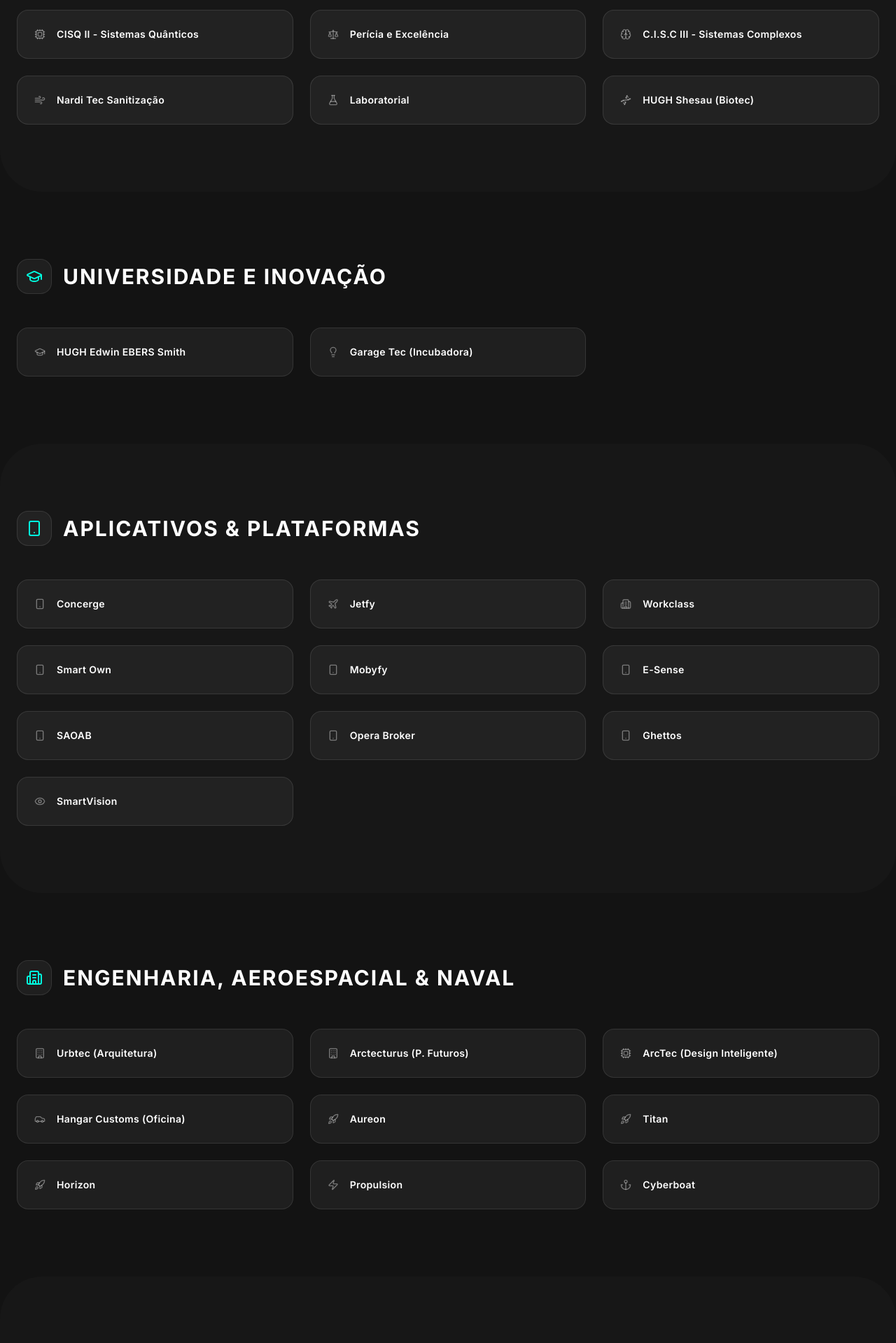
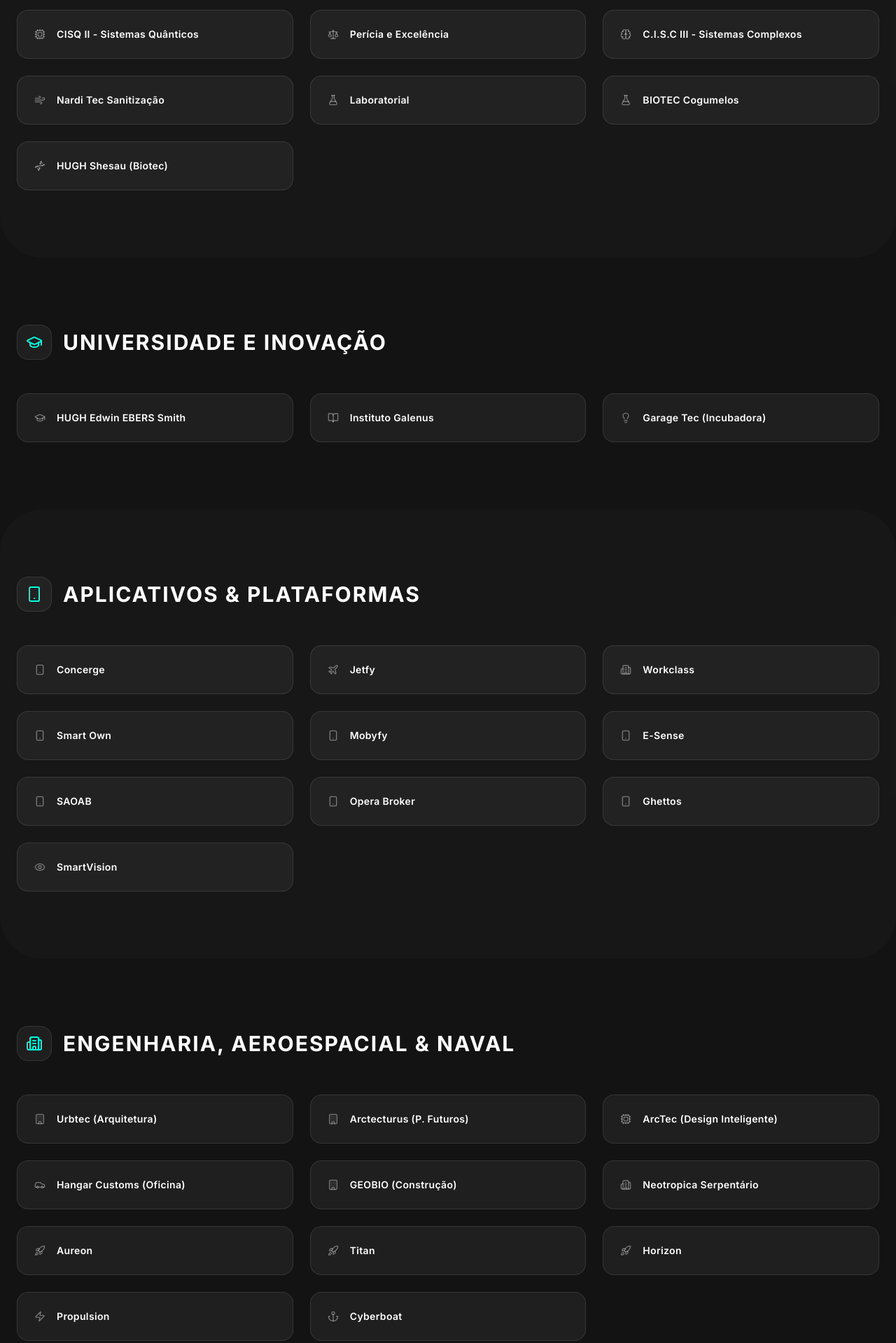
Before and after one commit to dca-tec/dca-tec, a React (Vite) app: page / in a window 1280 px wide. Shown: the part 2420-4339 px from the top of the page at 70% size. Built offline with nearby package versions, Linux system fonts and the light colour scheme; no server answers; the database is empty.

Commit message:
feat: Add new projects to home page and data
Introduces two new projects: "BIOTEC Cogumelos" and "Instituto Galenus".
These projects are added to the respective sections on the home page and their data is configured in `projectsData.ts`.

```diff
--- a/src/data/projectsData.ts
+++ b/src/data/projectsData.ts
@@ -472,5 +472,50 @@ export const projectsData: Record<string, ProjectInfo> = {
     longDescription: "A LUX FROST HEMET é uma solução de refrigeração monumental. Móveis que funcionam como câmaras frias, grandes armários ou containers construídos inteiramente em cobre para precisão térmica e estética brutalista.",
     icon: Building2,
     features: ["Precisão Térmica", "Estrutura de Cobre", "Refrigeração Industrial"]
+  },
+  "geobio": {
+    slug: "geobio",
+    name: "GEOBIO",
+    category: "Engenharia",
+    description: "Geopolimerização Ancestral Pozolânica.",
+    longDescription: "Pesquisa e aplicação de técnicas ancestrais de geopolimerização para construção civil de ultra-resistência e baixo impacto ambiental, utilizando materiais pozolânicos de alta reatividade.",
+    icon: Building,
+    features: ["Construção Ancestral", "Materiais Sustentáveis", "Alta Durabilidade"]
+  },
+  "biotec-cogumelos": {
+    slug: "biotec-cogumelos",
+    name: "BIOTEC Cogumelos",
+    category: "Consultoria Especializada",
+    description: "Produção e Laboratório de Cogumelos Medicinais.",
+    longDescription: "Laboratório de biotecnologia focado no cultivo controlado e extração de compostos bioativos de cogumelos medicinais para fins terapêuticos e nutricionais.",
+    icon: FlaskConical,
+    features: ["Cultivo Controlado", "Extração Bioativa", "Pesquisa Micológica"]
+  },
+  "instituto-galenus": {
+    slug: "instituto-galenus",
+    name: "Instituto Galenus",
+    category: "Universidade e Inovação",
+    description: "Medicina Natural, Biblioteca e Cursos.",
+    longDescription: "Um centro dedicado ao ensino da medicina natural baseada em evidências, com uma vasta biblioteca técnica e cursos de especialização para profissionais de saúde.",
+    icon: GraduationCap,
+    features: ["Educação em Saúde", "Biblioteca Técnica", "Medicina Natural"]
+  },
+  "neotropica": {
+    slug: "neotropica",
+    name: "Neotropica Serpentário",
+    category: "Engenharia",
+    description: "Serpentário de Alta Tecnologia com 6 Domos.",
+    longDescription: "Infraestrutura bio-tecnológica avançada composta por 6 domos geodésicos para criação, manejo e extração ética de peçonhas para uso farmacêutico e científico.",
+    icon: Building2,
+    features: ["Domos Geodésicos", "Extração de Peçonhas", "Manejo Ético"]
+  },
+  "loja-cobre": {
+    slug: "loja-cobre",
+    name: "Loja Especializada em Cobre",
+    category: "Lojas & Estilo de Vida",
+    description: "Produtos de fábrica em cobre para diversos setores.",
+    longDescription: "Loja de fábrica dedicada à arte e funcionalidade do cobre. Oferecemos desde utensílios luxuosos até componentes técnicos e decorativos de alta pureza.",
+    icon: Store,
+    features: ["Cobre de Alta Pureza", "Venda Direta de Fábrica", "Design Funcional"]
   }
 };
--- a/src/pages/Home.tsx
+++ b/src/pages/Home.tsx
@@ -160,6 +160,7 @@ export default function Home() {
         { name: "C.I.S.C III - Sistemas Complexos", url: "/projects/cisc-iii", icon: <Brain className="w-4 h-4" />, isInternal: true },
         { name: "Nardi Tec Sanitização", url: "https://narditec.lovable.app", icon: <Wind className="w-4 h-4" /> },
         { name: "Laboratorial", url: "/projects/laboratorial", icon: <FlaskConical className="w-4 h-4" />, isInternal: true },
+        { name: "BIOTEC Cogumelos", url: "/projects/biotec-cogumelos", icon: <FlaskConical className="w-4 h-4" />, isInternal: true },
         { name: "HUGH Shesau (Biotec)", url: "/projects/hugh-shesau", icon: <Dna className="w-4 h-4" />, isInternal: true },
       ]
     },
@@ -169,6 +170,7 @@ export default function Home() {
       icon: <GraduationCap className="w-6 h-6 text-[#00ffe0]" />,
       items: [
         { name: "HUGH Edwin EBERS Smith", url: "/projects/hugh-edwin", icon: <GraduationCap className="w-4 h-4" />, isInternal: true },
+        { name: "Instituto Galenus", url: "/projects/instituto-galenus", icon: <BookOpen className="w-4 h-4" />, isInternal: true },
         { name: "Garage Tec (Incubadora)", url: "/projects/garage-tec", icon: <Lightbulb className="w-4 h-4" />, isInternal: true },
       ]
     },
@@ -198,6 +200,8 @@ export default function Home() {
         { name: "Arctecturus (P. Futuros)", url: "/projects/arctecturus", icon: <Building className="w-4 h-4" />, isInternal: true },
         { name: "ArcTec (Design Inteligente)", url: "/projects/arctec", icon: <Cpu className="w-4 h-4" />, isInternal: true },
         { name: "Hangar Customs (Oficina)", url: "https://hangarcustoms.lovable.app", icon: <Car className="w-4 h-4" /> },
+        { name: "GEOBIO (Construção)", url: "/projects/geobio", icon: <Building className="w-4 h-4" />, isInternal: true },
+        { name: "Neotropica Serpentário", url: "/projects/neotropica", icon: <Building2 className="w-4 h-4" />, isInternal: true },
         { name: "Aureon", url: "/projects/aureon", icon: <Rocket className="w-4 h-4" />, isInternal: true },
         { name: "Titan", url: "/projects/titan", icon: <Rocket className="w-4 h-4" />, isInternal: true },
         { name: "Horizon", url: "/projects/horizon", icon: <Rocket className="w-4 h-4" />, isInternal: true },
@@ -231,6 +235,7 @@ export default function Home() {
         { name: "Hangar Premium Motors", url: "/projects/hangar-premium", icon: <Car className="w-4 h-4" />, isInternal: true },
         { name: "Alazão Motors", url: "/projects/alazao-motors", icon: <Car className="w-4 h-4" />, isInternal: true },
         { name: "Purelinn Moda", url: "/projects/purelinn", icon: <Shirt className="w-4 h-4" />, isInternal: true },
+        { name: "Loja do Cobre", url: "/projects/loja-cobre", icon: <Store className="w-4 h-4" />, isInternal: true },
       ]
     },
     {
```
